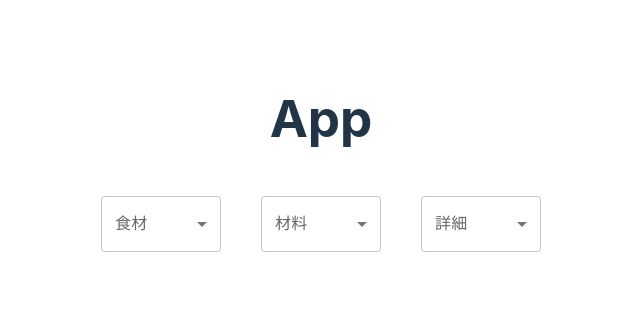
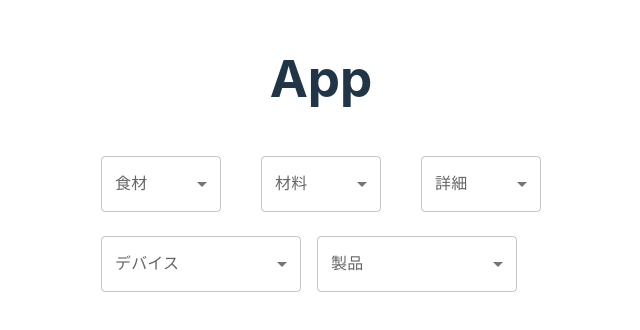
Before and after one commit to kei-kmj/React_multi_level_dropdown, a React (Vite) app: page / in a window 1280 px wide. Shown: the part 242-572 px from the top of the page, without its empty margins (319-959 px from the left). Built offline with nearby package versions, Linux system fonts and the light colour scheme.

Commit message:
[update]実際のデータ構造でマルチレベルドロップダウン

```diff
--- /dev/null
+++ b/src/ActualDropdown.tsx
@@ -0,0 +1,78 @@
+import {useState} from 'react';
+import {MenuItem, FormControl, InputLabel, Select, Box, SelectChangeEvent} from '@mui/material';
+
+type DeviceData = {
+    device_id: string;
+    device_name: string;
+    product_id: string;
+    product: string;
+}
+
+const deviceData: DeviceData[] = [
+    {device_id: "1", device_name: "USBメモリ", product_id: "1", product: "Buffalo_1"},
+    {device_id: "1", device_name: "USBメモリ", product_id: "2", product: "Buffalo_2"},
+    {device_id: "1", device_name: "USBメモリ", product_id: "3", product: "Buffalo_3"},
+    {device_id: "2", device_name: "HDD", product_id: "4", product: "IO_DATA_1"},
+    {device_id: "2", device_name: "HDD", product_id: "5", product: "IO_DATA_2"},
+    {device_id: "2", device_name: "HDD", product_id: "6", product: "IO_DATA_3"},
+    {device_id: "3", device_name: "SSD", product_id: "7", product: "ELECOM_1"},
+    {device_id: "3", device_name: "SSD", product_id: "8", product: "ELECOM_2"},
+    {device_id: "3", device_name: "SSD", product_id: "9", product: "ELECOM_3"}
+];
+
+export const ActualMultiLevelDropdown = () => {
+    const [selectedDevice, setSelectedDevice] = useState<string>('');
+    const [products, setProducts] = useState<string[]>([]);
+    const [selectedProduct, setSelectedProduct] = useState<string>('');
+
+    const handleDeviceChange = (e: SelectChangeEvent<string>) => {
+        const deviceName = e.target.value;
+        setSelectedDevice(deviceName);
+
+        const filteredProducts = deviceData
+            .filter(item => item.device_name === deviceName)
+            .map(item => item.product);
+
+        setProducts(filteredProducts);
+        setSelectedProduct('');
+    };
+
+    const handleProductChange = (e: SelectChangeEvent<string>) => {
+        const productName = e.target.value;
+        setSelectedProduct(productName);
+    };
+
+    const uniqueDevices = Array.from(new Set(deviceData.map(item => item.device_name)));
+
+    return (
+        <Box display="flex" gap={2} flexWrap="wrap">
+            <FormControl variant="outlined" margin="normal" style={{minWidth: 200}}>
+                <InputLabel id="device-select-label">デバイス</InputLabel>
+                <Select
+                    labelId="device-select-label"
+                    value={selectedDevice}
+                    onChange={handleDeviceChange}
+                    label="Device"
+                >
+                    {uniqueDevices.map((device) => (
+                        <MenuItem key={device} value={device}>{device}</MenuItem>
+                    ))}
+                </Select>
+            </FormControl>
+
+            <FormControl variant="outlined" margin="normal" style={{minWidth: 200}}>
+                <InputLabel id="product-select-label">製品</InputLabel>
+                <Select
+                    labelId="product-select-label"
+                    value={products.includes(selectedProduct) ? selectedProduct : ''}
+                    onChange={handleProductChange}
+                    label="Product"
+                >
+                    {products.map((product) => (
+                        <MenuItem key={product} value={product}>{product}</MenuItem>
+                    ))}
+                </Select>
+            </FormControl>
+        </Box>
+    );
+};
--- a/src/App.tsx
+++ b/src/App.tsx
@@ -1,4 +1,5 @@
 import {NormalData} from "./NormalData.tsx";
+import {ActualMultiLevelDropdown} from "./ActualDropdown.tsx";
 
 
 export const App = () => {
@@ -6,6 +7,7 @@ export const App = () => {
         <div>
             <h1>App</h1>
             <NormalData/>
+            <ActualMultiLevelDropdown/>
         </div>
     )
 }
```
Also changed, not shown: 1 other file (tests, documents, lock files or other folders).
